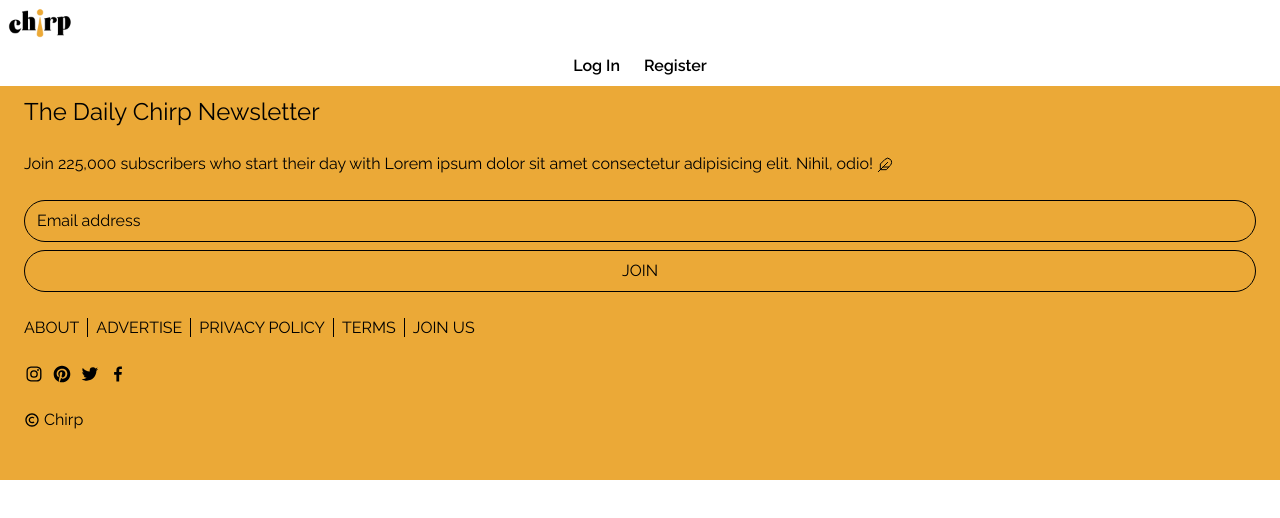
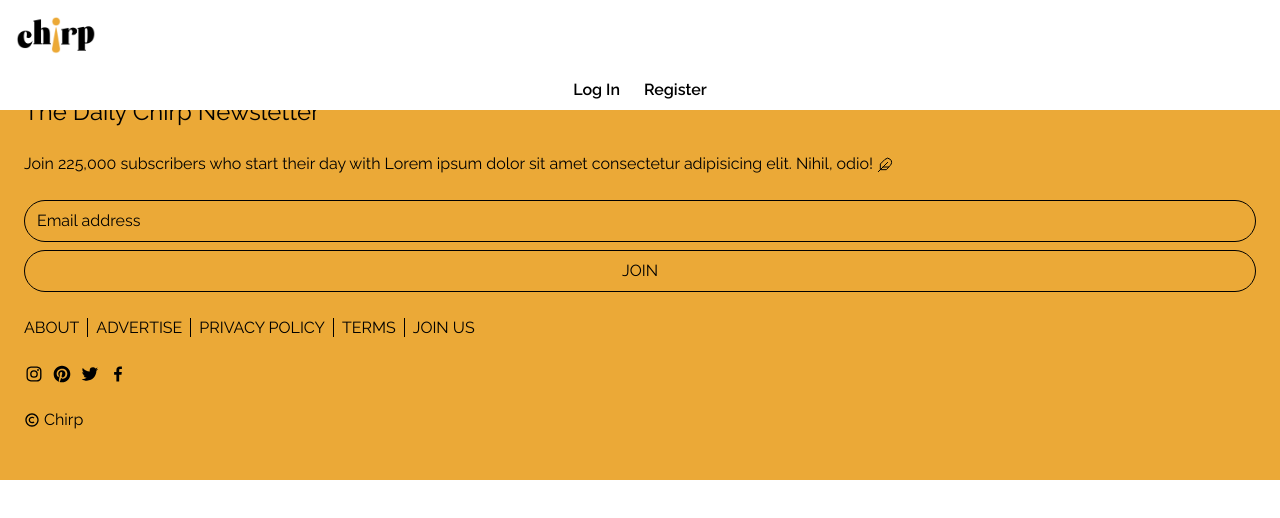
Before and after one commit to EgleUrbone/react_baigiamasis_darbas_EU, a React (Vite) app: page / in a window 1280 px wide. Shown: the top 518 px of the page. Built offline with nearby package versions, Linux system fonts and the light colour scheme; no server answers.

Commit message:
user hover

```diff
--- a/src/components/layout/Header.jsx
+++ b/src/components/layout/Header.jsx
@@ -45,7 +45,7 @@
     >
       <Link to={'/login'}>
         <img
-          className='w-16 m-2'
+          className='w-20 m-4 cursor-pointer'
           src='/img/logo-chirp-02.png'
           alt='logo'
         />
@@ -106,7 +106,7 @@
         {ctx.isUserLoggedIn ? (
           <img
             src='/img/bird-user.png'
-            className='w-7'
+            className='w-7 cursor-pointer hover:bg-primary hover:rounded-full'
             onClick={() => navigate('/user-profile')}
           />
         ) : (
```
Also changed, not shown: public/img/bird-user.png.
